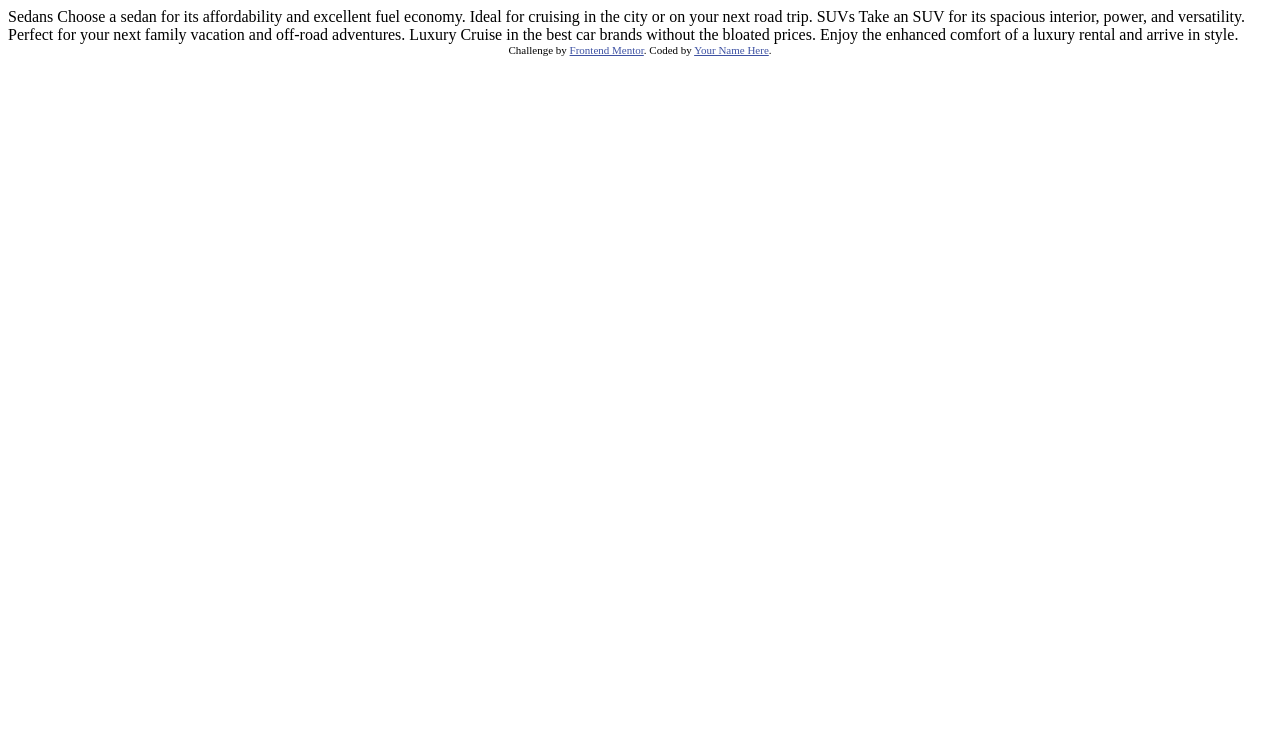
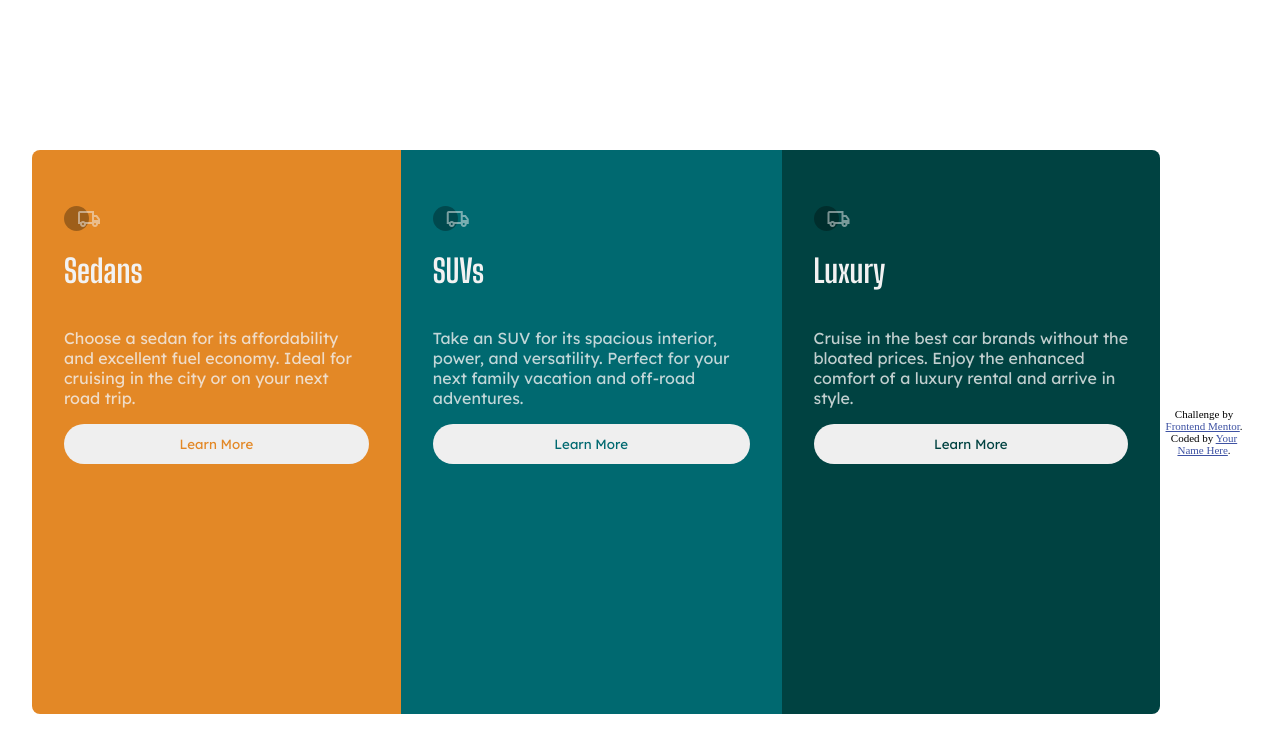
Before and after one commit to FedericoNery/3-column-preview-card-component-main, a plain HTML site: page index.html in a window 1280 px wide. Drawn offline with nearby package versions, Linux system fonts and the light colour scheme.

Commit message:
Se agregan íconos

```diff
--- a/index.html
+++ b/index.html
@@ -1,36 +1,68 @@
 <!DOCTYPE html>
 <html lang="en">
   <head>
-  <meta charset="UTF-8">
-  <meta name="viewport" content="width=device-width, initial-scale=1.0"> <!-- displays site properly based on user's device -->
+    <meta charset="UTF-8" />
+    <meta name="viewport" content="width=device-width, initial-scale=1.0" />
+    <!-- displays site properly based on user's device -->
 
-  <link rel="icon" type="image/png" sizes="32x32" href="./images/favicon-32x32.png">
-
+    <link
+      rel="icon"
+      type="image/png"
+      sizes="32x32"
+      href="./images/favicon-32x32.png"
+    />
+    <link rel="stylesheet" href="./styles.css" />
+    <link rel="stylesheet" href="https://fonts.googleapis.com/css2?family=Material+Symbols+Outlined:opsz,wght,FILL,GRAD@20..48,100..700,0..1,-50..200" />
     <title>Frontend Mentor | 3-column preview card component</title>
 
-  <!-- Feel free to remove these styles or customise in your own stylesheet 👍 -->
     <style>
-    .attribution { font-size: 11px; text-align: center; }
-    .attribution a { color: hsl(228, 45%, 44%); }
+      .attribution {
+        font-size: 11px;
+        text-align: center;
+      }
+      .attribution a {
+        color: hsl(228, 45%, 44%);
+      }
     </style>
   </head>
   <body>
+    <div class="card bg-orange rounded-top rounded-left">
+      <div class="circle-icon">
+      </div>
 
-  Sedans
-  Choose a sedan for its affordability and excellent fuel economy. Ideal for cruising in the city
-  or on your next road trip.
-
-  SUVs
-  Take an SUV for its spacious interior, power, and versatility. Perfect for your next family vacation
-  and off-road adventures.
-
-  Luxury
-  Cruise in the best car brands without the bloated prices. Enjoy the enhanced comfort of a luxury
-  rental and arrive in style.
-
+        <span class="material-symbols-outlined">
+          local_shipping
+          </span>
+      <h1>Sedans</h1>
+      <p>Choose a sedan for its affordability and excellent fuel economy.
+      Ideal for cruising in the city or on your next road trip.</p>
+      <button class="text-color-orange">Learn More</button>
+    </div>
+    <div class="card bg-cyan">
+      <div class="circle-icon">
+      </div>
+      <span class="material-symbols-outlined">
+        local_shipping
+        </span>
+      <h1>SUVs</h1> <p>Take an SUV for its spacious interior, power, and versatility.
+      Perfect for your next family vacation and off-road adventures.</p>
+      <button class="text-color-cyan">Learn More</button>
+    </div>
+    <div class="card bg-very-cyan rounded-bottom rounded-right">
+      <div class="circle-icon">
+      </div>
+      <span class="material-symbols-outlined">
+        local_shipping
+        </span>
+      <h1>Luxury</h1> <p>Cruise in the best car brands without the bloated prices. Enjoy the
+      enhanced comfort of a luxury rental and arrive in style.</p>
+      <button class="text-color-very-cyan">Learn More</button>
+    </div>
     <div class="attribution">
-    Challenge by <a href="https://www.frontendmentor.io?ref=challenge" target="_blank">Frontend Mentor</a>.
-    Coded by <a href="#">Your Name Here</a>.
+      Challenge by
+      <a href="https://www.frontendmentor.io?ref=challenge" target="_blank"
+        >Frontend Mentor</a
+      >. Coded by <a href="#">Your Name Here</a>.
     </div>
   </body>
 </html>
--- /dev/null
+++ b/styles.css
@@ -0,0 +1,141 @@
+@import url('https://fonts.googleapis.com/css2?family=Lexend+Deca&display=swap'); /*Weight 400*/
+@import url('https://fonts.googleapis.com/css2?family=Big+Shoulders+Display:wght@700&display=swap'); /*Weight 700*/
+
+/*font-family: 'Lexend Deca', sans-serif;*/
+/*font-family: 'Big Shoulders Display', cursive;*/
+
+:root{
+    --brightorange: hsl(31, 77%, 52%);
+    --darkcyan: hsl(184, 100%, 22%);
+    --verydarkcyan: hsl(179, 100%, 13%);
+    --transparentwhite: hsla(0, 0%, 100%, 0.75);
+    --verylightgray: hsl(0, 0%, 95%);
+}
+
+html,
+body {
+  height: 100%;
+  margin: 0;
+  padding: 1rem;
+}
+
+.bg-orange{
+    background-color: var(--brightorange);
+}
+
+.bg-cyan{
+    background-color: var(--darkcyan);
+}
+
+.bg-very-cyan{
+    background-color: var(--verydarkcyan);
+}
+
+.text-color-orange{
+    color: var(--brightorange);
+}
+
+.text-color-cyan{
+    color: var(--darkcyan);
+}
+
+.text-color-very-cyan{
+    color: var(--verydarkcyan);
+}
+
+p{
+    color: var(--verylightgray);
+    font-family: 'Lexend Deca', sans-serif;
+    font-weight: 400;
+    opacity: 0.8;
+}
+
+h1{
+    color: var(--verylightgray);
+    font-family: 'Big Shoulders Display', cursive;
+    font-weight: 700;
+}
+
+span{
+    color: var(--verylightgray);
+    opacity: 0.5;
+    margin-left: 13px;
+}
+
+.circle-icon{
+    color: black;
+    opacity: 0.3;
+    border-style: none;
+    border-radius: 100%;
+    height: 25px;
+    width: 25px;
+    background-color: black;
+    position: relative;
+    right: 10px;
+    top: 24px;
+    margin-left: 10px;
+}
+
+button{
+    border-bottom-left-radius: 2rem;
+    border-bottom-right-radius: 2rem;
+    border-top-left-radius: 2rem;
+    border-top-right-radius: 2rem;
+    padding-top: 0.75rem;
+    padding-bottom: 0.75rem;
+    padding-left: 2rem;
+    padding-right: 2rem;
+    border-style: none;
+    font-family: 'Lexend Deca', sans-serif;
+    font-weight: 400;
+}
+
+@media (max-width: 900px) {
+    body{
+        display: flex;
+        align-items: center;
+        justify-content: center;
+        flex-direction: column;
+    }
+
+    .rounded-top{
+        border-top-right-radius: 0.5rem;
+        border-top-left-radius: 0.5rem;
+    }
+
+    .rounded-bottom{
+        border-bottom-right-radius: 0.5rem;
+        border-bottom-left-radius: 0.5rem;
+    }
+
+    .card{
+        padding: 2rem;
+        max-width: 300px;
+    }
+}
+
+@media (min-width: 900px) {
+    body{
+        display: flex;
+        align-items: center;
+        justify-content: center;
+        flex-direction: row;
+    }
+
+    .rounded-left{
+        border-top-left-radius: 0.5rem;
+        border-bottom-left-radius: 0.5rem;
+    }
+
+    .rounded-right{
+        border-top-right-radius: 0.5rem;
+        border-bottom-right-radius: 0.5rem;
+    }
+
+    .card{
+        padding: 2rem;
+        height: 500px;
+        display: flex;
+        flex-direction: column;
+    }
+}
```
Also changed, not shown: 1 other file. Lines whose indentation alone changed are shown as unchanged.
